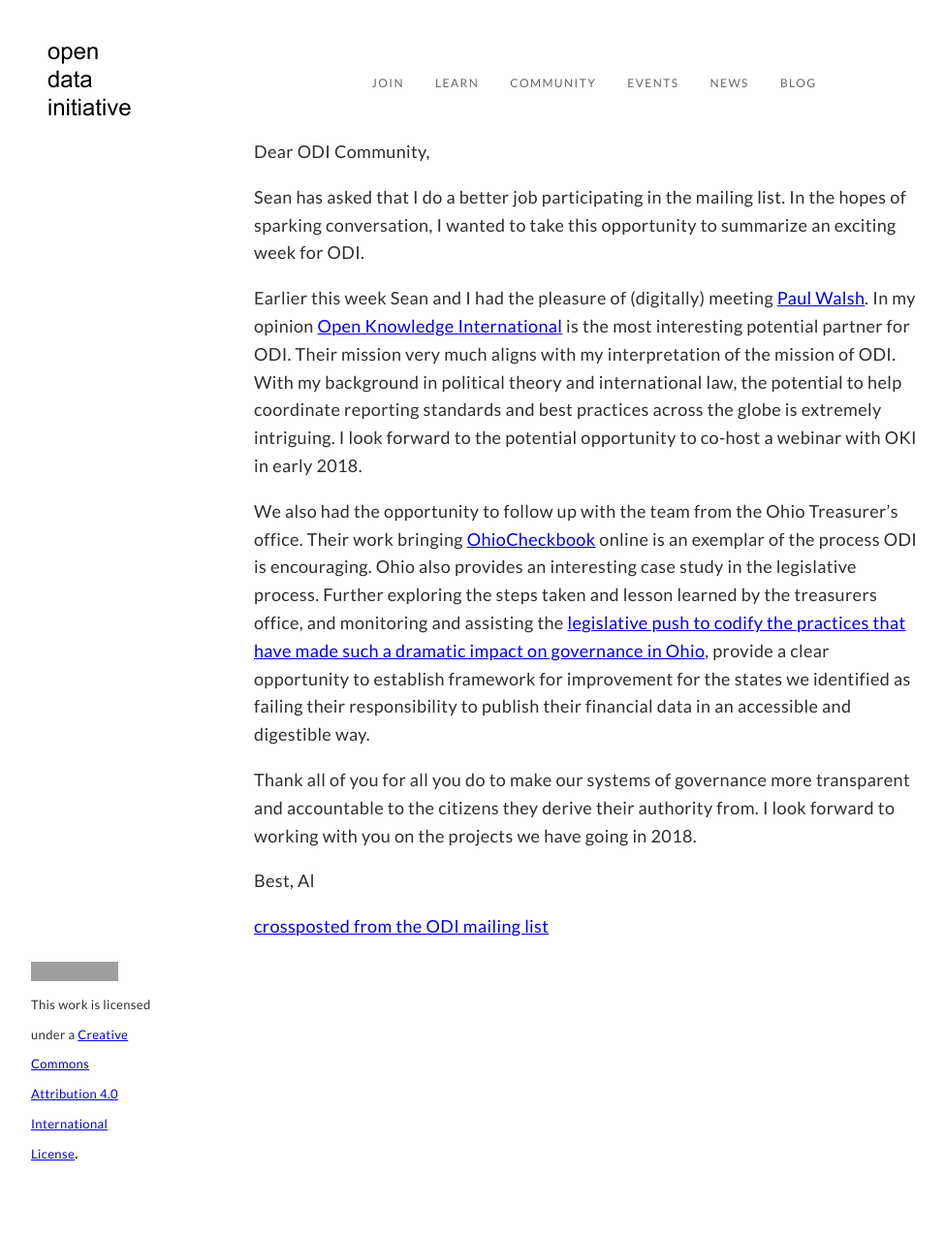
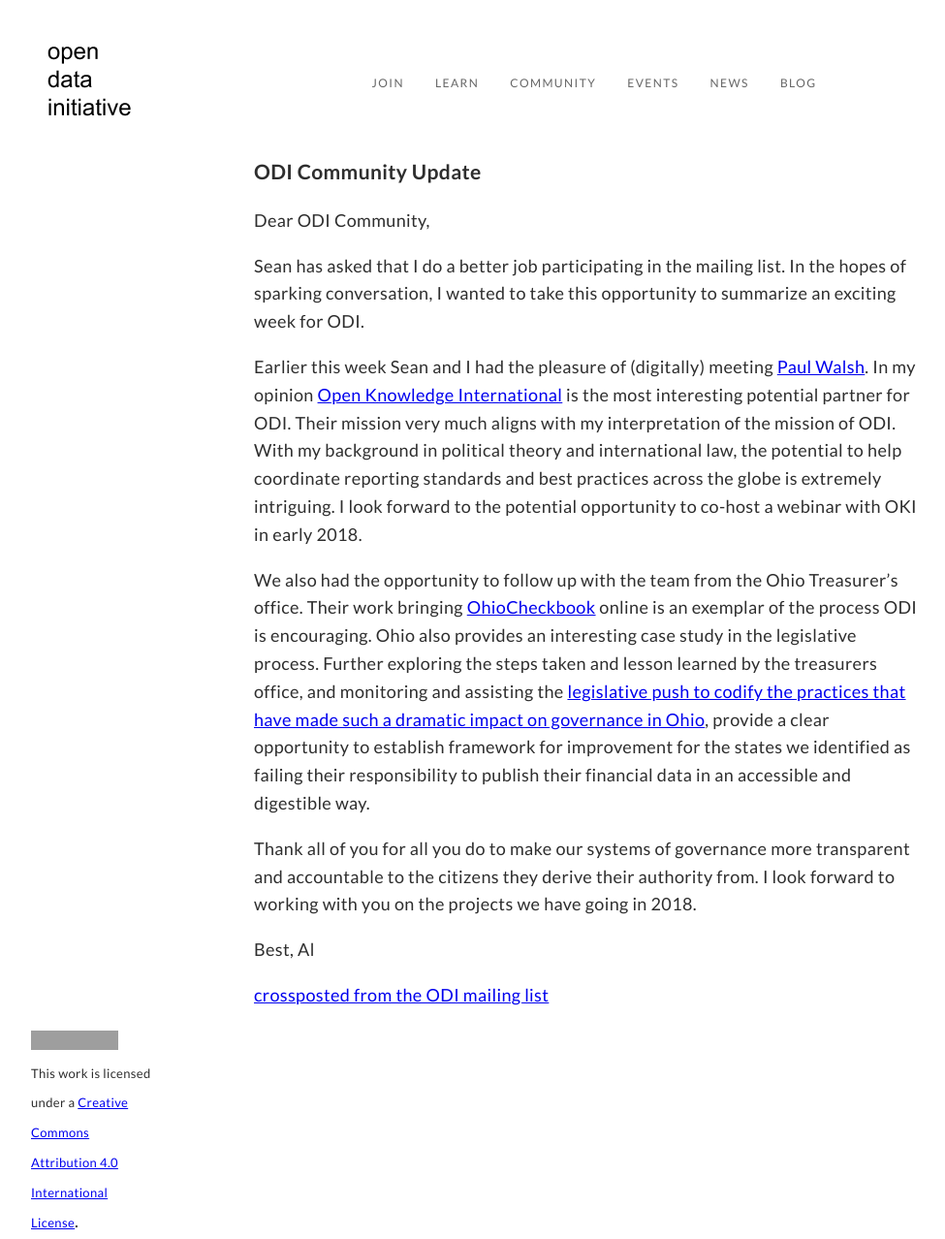
Before and after one commit to opendatainitiative/opendatainitiative.github.io, a Jekyll site: the page built from _posts/2017-12-07-odi-community-update.md, in a window 1280 px wide. Shown: the whole page at 97% size, without its empty margins (35-1010 px from the left). Built offline with Jekyll 4.4.1, drawn with Linux system fonts in a browser that asks for light colours; before the commit the page ends 1208 px from its top, so only the background shows below that; grey boxes are pictures that could not be loaded.

Commit message:
Update 2017-12-07-odi-community-update.md

```diff
--- a/_posts/2017-12-07-odi-community-update.md
+++ b/_posts/2017-12-07-odi-community-update.md
@@ -4,6 +4,8 @@ title:  "ODI Community Update"
 date:   2017-12-07 14:47:00 -0800
 categories: blog
 ---
+### ODI Community Update
+
 Dear ODI Community,
 
 Sean has asked that I do a better job participating in the mailing list. In the hopes of sparking conversation, I wanted to take this opportunity to summarize an exciting week for ODI.
```
